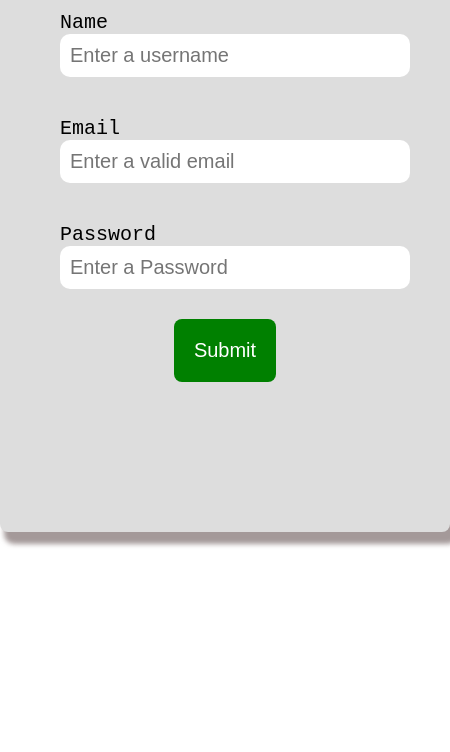
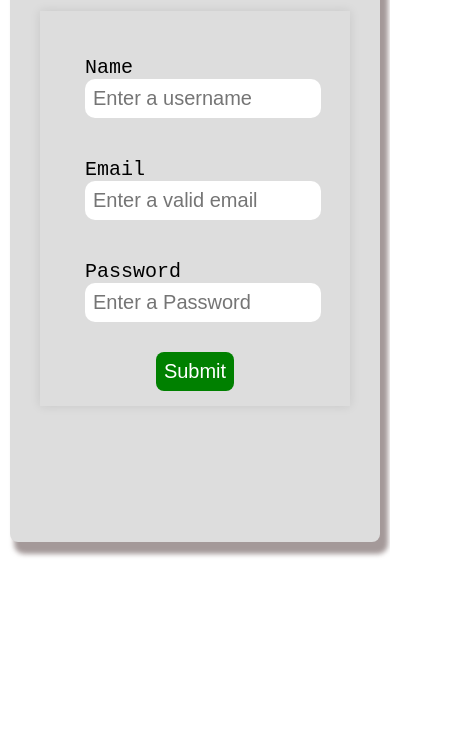
Before and after one commit to IammHardy/signup_form, a plain HTML site: page index.html in a window 390 px wide. Shown: the part 328-1080 px from the top of the page, 450 px wide, since content can reach past the window. Drawn offline with Linux system fonts and the light colour scheme.

Commit message:
All code working

```diff
--- a/style.css
+++ b/style.css
@@ -60,32 +60,62 @@ label{
     text-align: center;
 }
 
-@media (max-width:680px){
-    #formContainer{
-        width: 400px;
+#message p {
+    margin: 5px 0;
+    font-size: 14px;
+}
+
+/* Media Queries */
+
+/* Extra small devices (phones, less than 576px) */
+@media (max-width: 575.98px) {
+    body {
+        padding: 10px;
     }
 
-    input{
-    width: 100%;
-    gap: 10px;
-    padding: 10px;
-    border-radius: 10px;
-    font-size: 20px;
-    border: none;
+    form {
+        padding: 15px;
+        border: none;
+        box-shadow: 0 0 10px rgba(0, 0, 0, 0.1);
+    }
+
+    form input, form button {
+        padding: 8px;
     }
 }
 
-@media (max-width:480px){
-    #formContainer{
-        width: inherit;
+/* Small devices (tablets, 576px to 768px) */
+@media (min-width: 576px) and (max-width: 767.98px) {
+    form {
+        max-width: 450px;
+    }
+}
+
+/* Medium devices (desktops, 768px to 992px) */
+@media (min-width: 768px) and (max-width: 991.98px) {
+    form {
+        max-width: 600px;
     }
 
-    input{
-    width: 100%;
-    gap: 10px;
-    padding: 10px;
-    border-radius: 10px;
-    font-size: 20px;
-    border: none;
+    form input, form button {
+        font-size: 16px;
     }
 }
+
+/* Large devices (desktops, 992px to 1200px) */
+@media (min-width: 992px) and (max-width: 1199.98px) {
+    form {
+        max-width: 700px;
+    }
+}
+
+/* Extra large devices (larger desktops, 1200px and up) */
+@media (min-width: 1200px) {
+    form {
+        max-width: 800px;
+    }
+
+    form input, form button {
+        font-size: 18px;
+    }
+}
```
